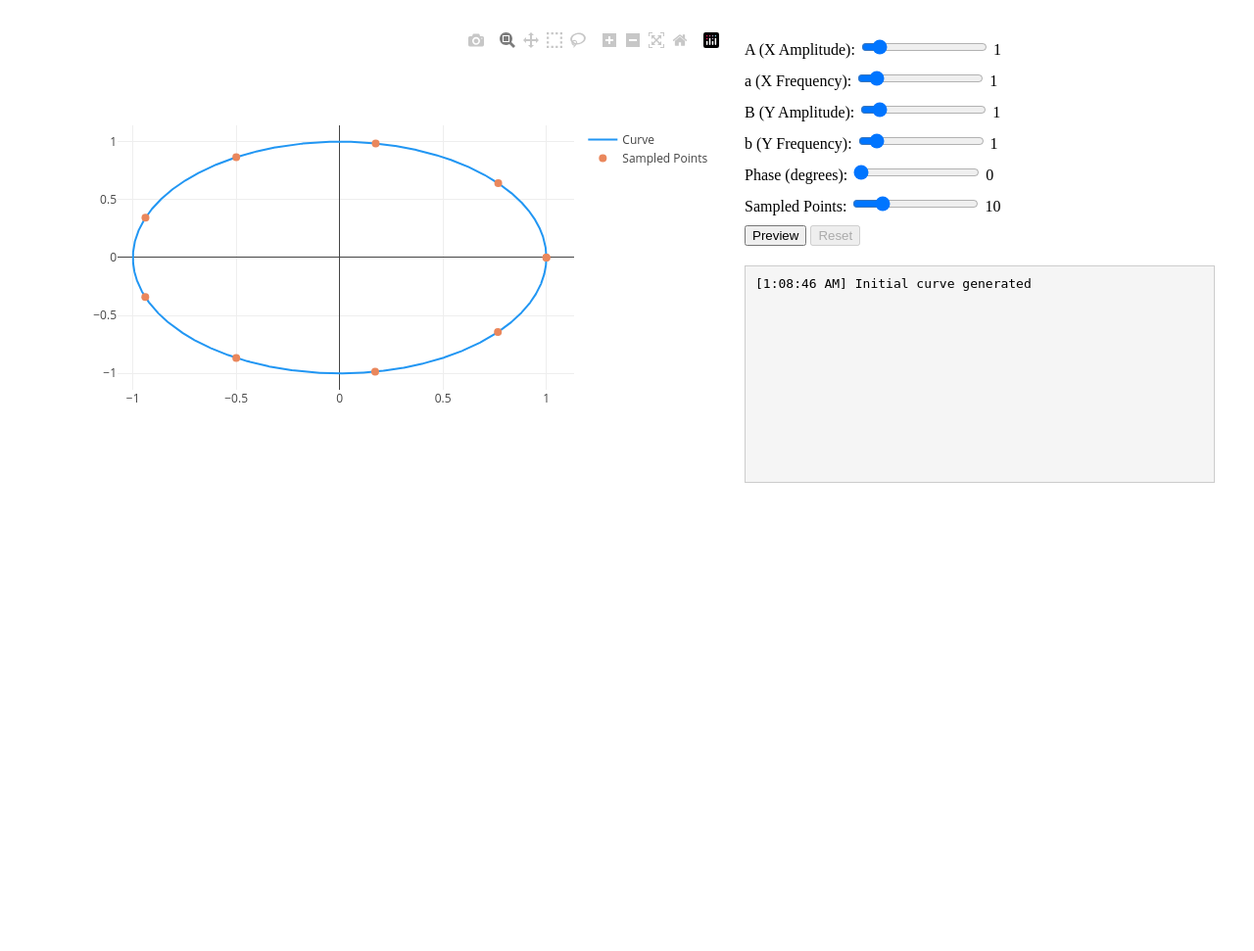
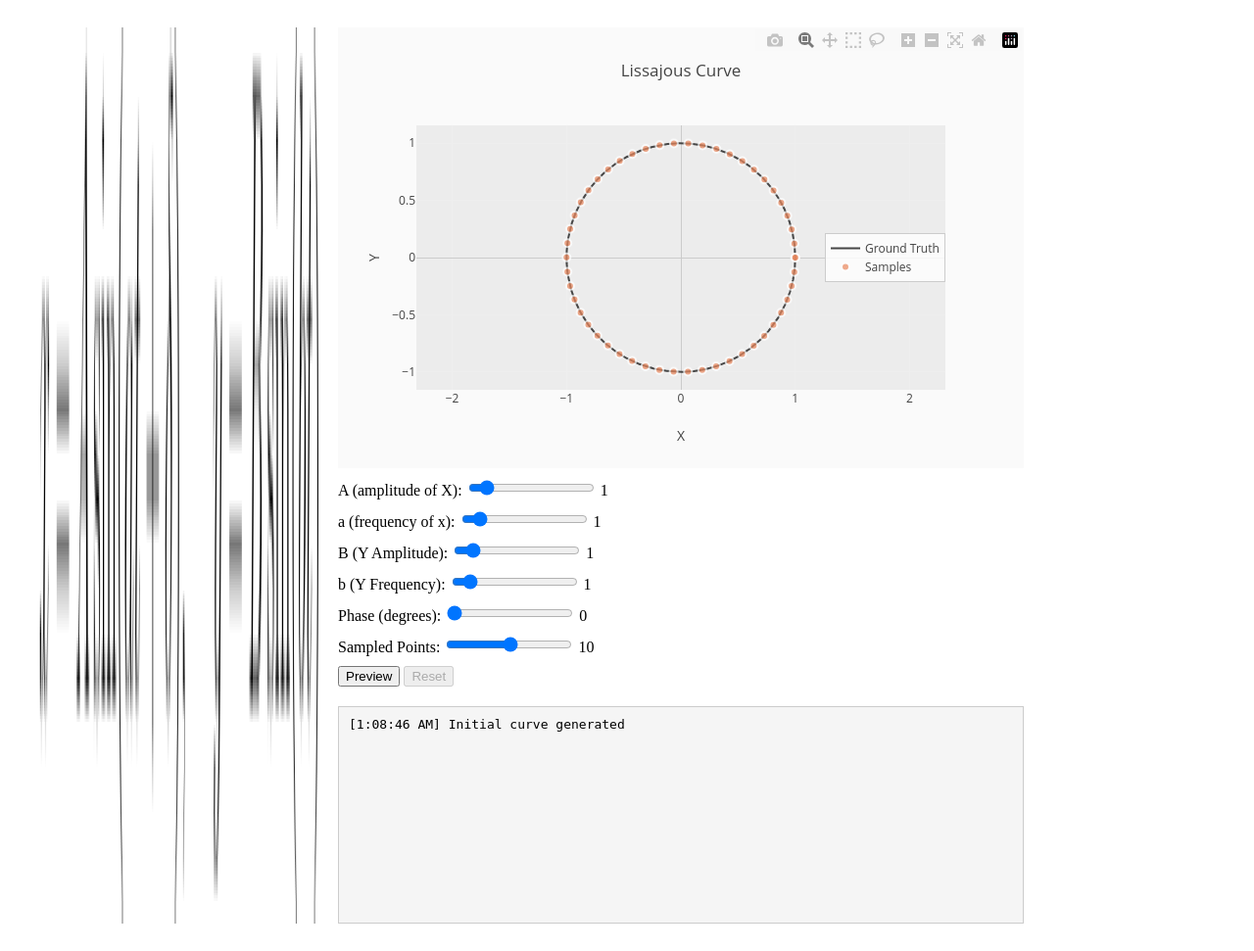
Before and after one commit to D-Vaillant/compstats-final, a Flask app: page / in a window 1280 px wide. Shown: the whole page at 98% size. Before the commit the page ends 493 px from the top, so only its background shows below. Run offline with Flask 3, Linux system fonts and the light colour scheme; some libraries are stand-ins or nearby versions.

Commit message:
More work done.

```diff
--- a/learning/graph.py
+++ b/learning/graph.py
@@ -1,8 +1,8 @@
-from dataclasses import dataclass
+import dataclasses
 import numpy as np
 from typing import List
 
-@dataclass
+@dataclasses.dataclass
 class Point:
     t: float
     x: float
@@ -29,17 +29,24 @@ def generate_points(A: float, a: float, B: float, b: float,
     y = B * np.sin(b * t + phase_rad)
 
     # Create list of all points (initially not marked)
-    points = [Point(float(t[i]), float(x[i]), float(y[i]), False, '')
+    gt_points = [Point(float(t[i]), float(x[i]), float(y[i]), False, '')
              for i in range(n_points)]
 
     # Randomly select n_sampled points to be marked
-    if n_sampled > 0:
-        # Evenly space the sampled points
-        sample_indices = np.linspace(0, len(points)-1, n_sampled, dtype=int)
-        colors = ['#%06x' % np.random.randint(0, 0xFFFFFF) for _ in range(n_sampled)]
+    smp_points = []
+    for idx in np.linspace(0, len(gt_points)-1, n_sampled, dtype=int):
+        point = dataclasses.replace(gt_points[idx])
+        point.is_point = True
+        point.color = '0xFFCC66'
+        smp_points.append(point)
 
-        for idx, color in zip(sample_indices, colors):
-            points[idx].is_point = True
-            points[idx].color = '0xFFCC66'
+    # if n_sampled > 0:
+    #     # Evenly space the sampled points
+    #     sample_indices = np.linspace(0, len(points)-1, n_sampled, dtype=int)
+    #     colors = ['#%06x' % np.random.randint(0, 0xFFFFFF) for _ in range(n_sampled)]
 
-    return points
+    #     for idx, color in zip(sample_indices, colors):
+    #         points[idx].is_point = True
+    #         points[idx].color = '0xFFCC66'
+
+    return gt_points, smp_points
--- a/learning/routes.py
+++ b/learning/routes.py
@@ -17,18 +17,31 @@ def get_points():
         B = float(request.args.get('B', 1.0))
         b = float(request.args.get('b', 1.0))
         phase = float(request.args.get('phase', 0.0))
+        # noise = float(request.args.get('noise', 0.0))
+        # bandwidth = float(request.args.get('bw', 0.1))
+        # kernel = str(request.get.args('kernel', 'normal'))
         # n_points = int(request.args.get('n_points', 1000))
         n_sampled = int(request.args.get('n_sampled', 10))
 
-        points = generate_points(A, a, B, b, phase, n_sampled)
+        ground_truth, sampled_points = generate_points(A, a, B, b, phase, n_sampled)
 
-        return jsonify([{
-            't': p.t,
-            'x': p.x,
-            'y': p.y,
-            'is_point': p.is_point,
-            'color': p.color
-        } for p in points])
+        return jsonify({
+            'groundTruth': [{
+                't': p.t,
+                'x': p.x,
+                'y': p.y,
+                'is_point': p.is_point,
+                'color': p.color
+            } for p in ground_truth],
+            'sampledPoints': [{
+                't': p.t,
+                'x': p.x,
+                'y': p.y,
+                'is_point': p.is_point,
+                'color': p.color
+            } for p in sampled_points],
+            'predicted': []
+        })
 
     except Exception as e:
         return jsonify({'error': str(e)}), 400
@@ -38,16 +51,34 @@ def get_points():
 def fit_points():
     try:
         data = request.get_json()
-        sampled_points = [Point(**p) for p in data]
+
+        # Generate different sets of points
+        sampled_points = [Point(**p) for p in data['sampled_points']]
+        ground_truth = [Point(**p) for p in data['ground_truth']]
         fitted_points = fit_curve(sampled_points)
 
-        return jsonify([{
-            't': p.t,
-            'x': p.x,
-            'y': p.y,
-            'is_point': p.is_point,
-            'color': p.color
-        } for p in fitted_points])
-
+        return jsonify({
+            'groundTruth': [{
+                't': p.t,
+                'x': p.x,
+                'y': p.y,
+                'is_point': p.is_point,
+                'color': p.color
+            } for p in ground_truth],
+            'sampledPoints': [{
+                't': p.t,
+                'x': p.x,
+                'y': p.y,
+                'is_point': p.is_point,
+                'color': p.color
+            } for p in sampled_points],
+            'predicted': [{
+                't': p.t,
+                'x': p.x,
+                'y': p.y,
+                'is_point': p.is_point,
+                'color': p.color
+            } for p in fitted_points]
+        })
     except Exception as e:
         return jsonify({'error': str(e)}), 400
--- a/static/js/plot.js
+++ b/static/js/plot.js
@@ -102,44 +102,92 @@ class ParametricPlot {
     }
 
     updatePlot() {
-        if (!this.points) return;
+        if (!this.points) {
+            console.log('No points data');
+            return;
+        }
 
-        // Separate regular line points and highlighted points
-        const linePoints = this.points.map(p => ({ x: p.x, y: p.y }));
-        const highlightedPoints = this.points
-            .filter(p => p.is_point)
-            .map(p => ({
-                x: p.x,
-                y: p.y,
-                color: p.color
-            }));
+        // console.log('Received data structure:', this.points);
 
-        // Create data array for plotting
         const data = [
-            // Continuous line
+            // Ground Truth Layer
             {
-                x: linePoints.map(p => p.x),
-                y: linePoints.map(p => p.y),
+                x: this.points.groundTruth.map(p => p.x),
+                y: this.points.groundTruth.map(p => p.y),
                 type: 'scatter',
                 mode: 'lines',
-                name: 'Curve',
-                line: { color: '#2196F3', width: 2 }
+                name: 'Ground Truth',
+                line: {
+                    color: 'rgb(70, 70, 70)',
+                    width: 2,
+                    opacity: 0.3
+                }
             },
-            // Highlighted points
+            // Predicted Layer
             {
-                x: highlightedPoints.map(p => p.x),
-                y: highlightedPoints.map(p => p.y),
+                x: this.points.predicted.map(p => p.x),
+                y: this.points.predicted.map(p => p.y),
+                type: 'scatter',
+                mode: 'lines',
+                name: 'Predicted',
+                line: {
+                    color: '#2196F3',
+                    width: 3,
+                    dash: 'dash',
+                    opacity: 0.6
+                }
+            },
+            // Sampled Points Layer
+            {
+                x: this.points.sampledPoints.filter(p => p.is_point).map(p => p.x),
+                y: this.points.sampledPoints.filter(p => p.is_point).map(p => p.y),
                 type: 'scatter',
                 mode: 'markers',
-                name: 'Sampled Points',
+                name: 'Samples',
                 marker: {
                     size: 8,
-                    color: highlightedPoints.map(p => p.color)
+                    color: this.points.sampledPoints
+                        .filter(p => p.is_point)
+                        .map(p => p.color),
+                    symbol: 'circle',
+                    opacity: 0.7,
+                    line: {
+                        color: 'white',
+                        width: 2
+                    }
                 }
             }
         ];
 
-        Plotly.react('plot', data);
+        const layout = {
+            title: 'Lissajous Curve',
+            showlegend: true,
+            legend: {
+                x: 1,
+                y: 0.5,
+                xanchor: 'right',
+                yanchor: 'middle',
+                bgcolor: 'rgba(255, 255, 255, 0.8)',
+                bordercolor: '#ccc',
+                borderwidth: 1
+            },
+            xaxis: {
+                gridcolor: '#eee',
+                zerolinecolor: '#ccc',
+                title: 'X'
+            },
+            yaxis: {
+                gridcolor: '#eee',
+                zerolinecolor: '#ccc',
+                title: 'Y',
+                scaleanchor: 'x',
+                scaleratio: 1
+            },
+            paper_bgcolor: '#fafafa',
+            plot_bgcolor: '#ececec'
+        };
+
+        Plotly.react('plot', data, layout);
     }
 
     async handlePreviewClick() {
@@ -154,13 +202,15 @@ class ParametricPlot {
             this.previewButton.disabled = true;
 
             try {
-                // Send sampled points to fitting endpoint
+                // Get all current points
                 const response = await fetch('/fit_points', {
                     method: 'POST',
                     headers: {
                         'Content-Type': 'application/json',
                     },
-                    body: JSON.stringify(this.points.filter(p => p.is_point))
+                    body: JSON.stringify({
+                        'sampled_points': this.points.sampledPoints,
+                        'ground_truth': this.points.groundTruth})
                 });
 
                 if (!response.ok) {
@@ -169,9 +219,9 @@ class ParametricPlot {
 
                 this.points = await response.json();
                 this.updatePlot();
-                this.logStatus('Curve fitted to points');
+                this.logStatus('Curves fitted and plotted');
             } catch (error) {
-                this.logStatus('Error fitting curve: ' + error.message);
+                this.logStatus('Error fitting curves: ' + error.message);
                 console.error('Error:', error);
             }
         }
--- a/templates/index.html
+++ b/templates/index.html
@@ -1,24 +1,23 @@
 <!DOCTYPE html>
 <html>
 <head>
-    <title>Parametric Curve</title>
+    <title>Lissajous Curve</title>
     <script src="https://cdn.plot.ly/plotly-latest.min.js"></script>
     <link rel="stylesheet" href="{{ url_for('static', filename='css/styles.css') }}">
 </head>
-<body>
-    <div class="container">
-        <div class="plot-container">
-            <div id="plot"></div>
-        </div>
+<body><div class="container">
+    <img src="{{ url_for('static', filename='img/equation.png') }}" \>
+    <div class="plot-container">
+        <div id="plot"></div>
         <div class="controls-container">
             <div class="controls">
                 <div class="parameter">
-                    <label for="A">A (X Amplitude):</label>
+                    <label for="A">A (amplitude of X):</label>
                     <input type="range" id="A" min="0" max="10" value="1" step="0.1">
                     <span id="AValue">1</span>
                 </div>
                 <div class="parameter">
-                    <label for="a">a (X Frequency):</label>
+                    <label for="a">a (frequency of x):</label>
                     <input type="range" id="a" min="0" max="10" value="1" step="0.1">
                     <span id="aValue">1</span>
                 </div>
@@ -44,7 +43,7 @@
                 </div> -->
                 <div class="parameter">
                     <label for="n_sampled">Sampled Points:</label>
-                    <input type="range" id="n_sampled" min="0" max="50" value="10">
+                    <input type="range" id="n_sampled" min="1" max="100">
                     <span id="n_sampledValue">10</span>
                 </div>
                 <button id="previewButton">Preview</button>
@@ -55,5 +54,5 @@
     </div>
 
     <script src="{{ url_for('static', filename='js/plot.js') }}"></script>
-</body>
+</div></body>
 </html>
```
Also changed, not shown: learning/learner.py (+35 -10 lines), tests/test_regression.py (+3 -3 lines), static/img/equation.png (added).
